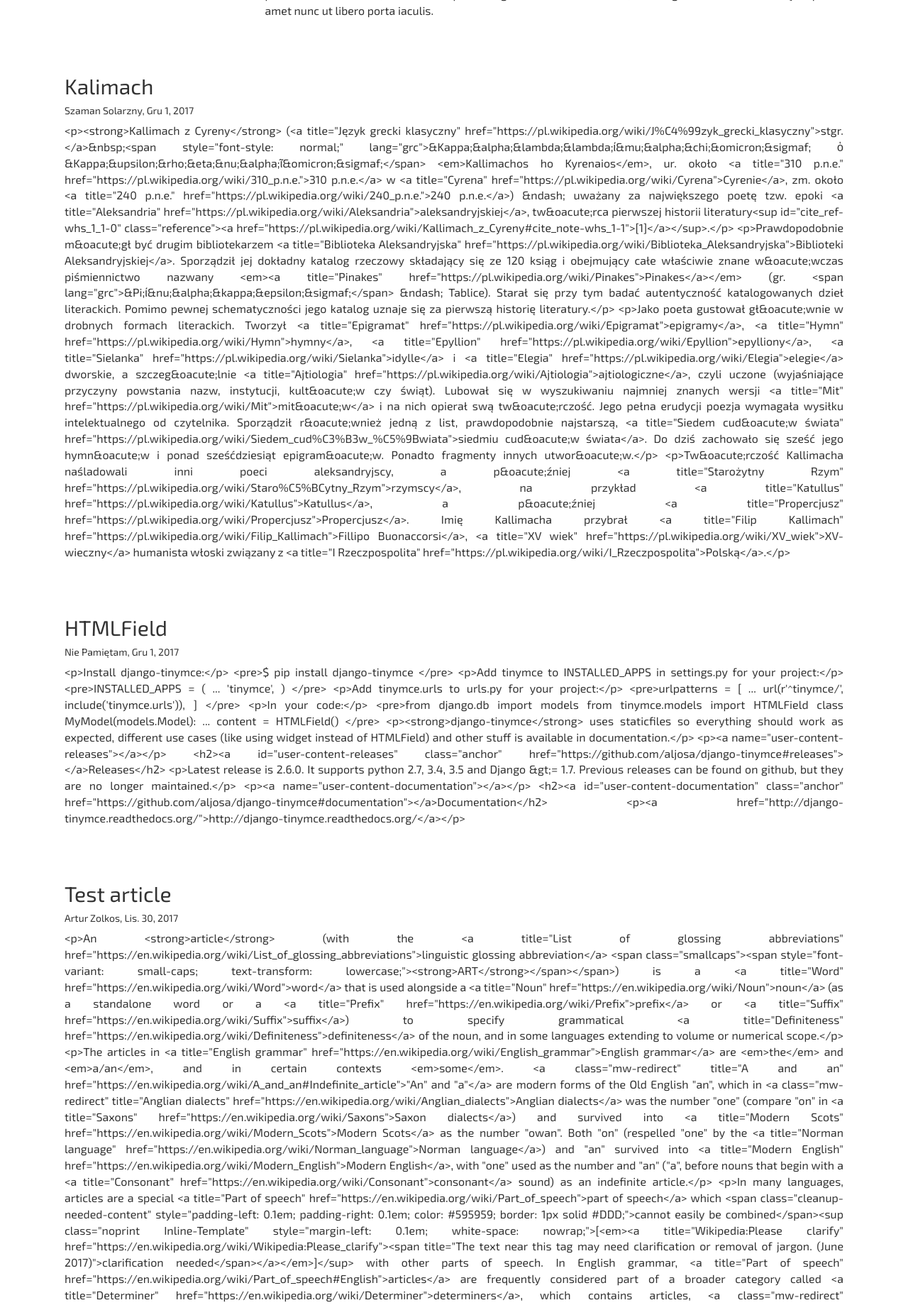
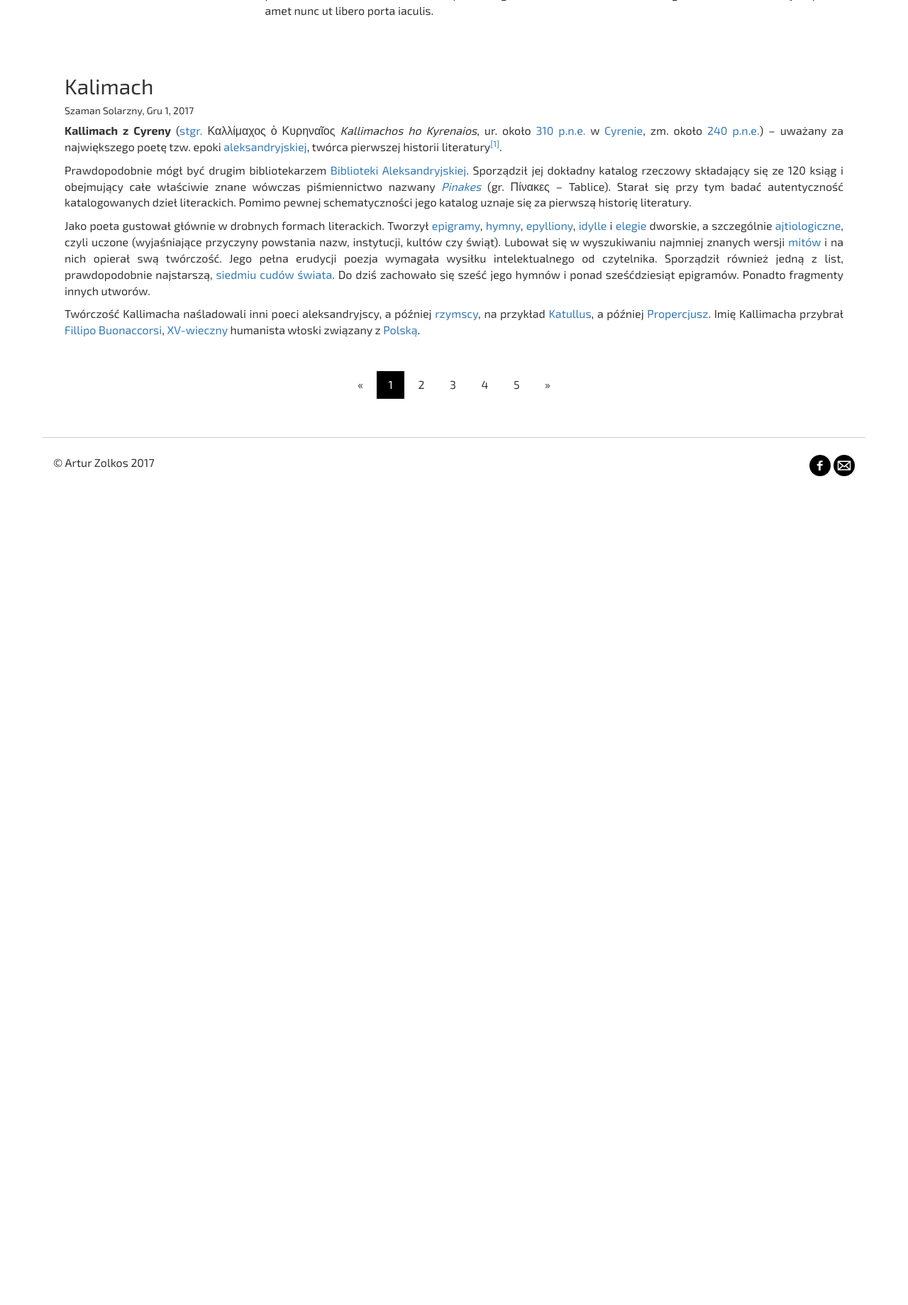
Before and after one commit to azolkos/sknase, a Django app: page /aktualnosci/ in a window 1280 px wide. Shown: the part 512-2351 px from the top of the page at 71% size. After the commit the page ends 1183 px from the top, so only its background shows below. Run offline with Django 3.2, Linux system fonts and the light colour scheme; data comes from the database, SQL or seed files in the repository; both versions use the stored data as it was after the commit; some libraries are stand-ins or nearby versions.

Commit message:
Major Update 1.12.2017

```diff
--- a/mainsite/models.py
+++ b/mainsite/models.py
@@ -2,6 +2,7 @@
 from __future__ import unicode_literals
 
 from django.db import models
+from tinymce.models import HTMLField
 
 # Create your models here.
 class author(models.Model):
@@ -78,7 +79,7 @@ class article(models.Model):
     topic = models.CharField(max_length=100)
     author_first_name = models.CharField(max_length = 30)
     author_last_name = models.CharField(max_length = 40)
-    article = models.TextField()
+    article = HTMLField()
 
     def __unicode__(self):
         return u'%s %s %s' % (self.topic, self.author_last_name, self.date)
--- a/mainsite/views.py
+++ b/mainsite/views.py
@@ -1,6 +1,7 @@
 # -*- coding: utf-8 -*-
 from __future__ import unicode_literals
 
+from django.core.paginator import Paginator, EmptyPage, PageNotAnInteger
 from django.http import HttpResponseRedirect
 from django.shortcuts import render
 from mainsite.models import book, order, user, status, orderHistory, article
@@ -66,7 +67,15 @@ def projekty(request):
     return render(request, 'projekty.html')
 
 def aktualnosci(request):
-    a = article.objects.all().order_by('-date')
+    arts = article.objects.all().order_by('-date')
+    page = request.GET.get('page', 1)
+    paginator = Paginator(arts, 1)
+    try:
+        a = paginator.page(page)
+    except PageNotAnInteger:
+        a = paginator.page(1)
+    except EmptyPage:
+        a = paginator.page(paginator.num_pages)
     return render(request, 'aktualnosci.html', locals())
 
 def recenzje(request):
--- a/sknase/settings.py
+++ b/sknase/settings.py
@@ -38,7 +38,8 @@ INSTALLED_APPS = [
     'django.contrib.sessions',
     'django.contrib.messages',
     'django.contrib.staticfiles',
-    'mainsite'
+    'mainsite',
+    'tinymce'
 ]
 
 MIDDLEWARE = [
--- a/sknase/urls.py
+++ b/sknase/urls.py
@@ -13,8 +13,9 @@ Including another URLconf
     1. Import the include() function: from django.conf.urls import url, include
     2. Add a URL to urlpatterns:  url(r'^blog/', include('blog.urls'))
 """
-from django.conf.urls import url
+from django.conf.urls import url, include
 from django.contrib import admin
+
 
 # View imports
 from mainsite.views import main_page, o_nas, biblioteka, projekty, aktualnosci, recenzje, kontakt, rezerwacja
@@ -29,4 +30,5 @@ urlpatterns = [
     url(r'^recenzje/$', recenzje),
     url(r'^kontakt/$', kontakt),
     url(r'^rezerwacja/$', rezerwacja),
+    url(r'^tinymce/', include('tinymce.urls'))
 ]
--- a/templates/aktualnosci.html
+++ b/templates/aktualnosci.html
@@ -21,8 +21,33 @@
 	<div class="w3-row w3-container" style="padding-top: 48px">
 		<h2>{{article.topic}}</h2>
 		<h5>{{article.author_first_name}} {{article.author_last_name}}, {{article.date}}</h5>
-		<p>{{article.article}}</p>
+		<p>{{article.article|safe}}</p>
 	</div>
 	{% endfor %}
 
+	{% if a.has_other_pages %}
+		<div class="w3-center" style="padding-top: 36px">
+		<div class="w3-bar">
+			{% if a.has_previous %}
+			<a href="?page={{ a.previous_page_number }}" class="w3-button w3-hover-black">&laquo;</a>
+			{% else %}
+			<a class="w3-button w3-hover-none"><span>&laquo;</span></a>
+			{% endif %}
+		{% for i in a.paginator.page_range %}
+			{% if a.number == i %}
+			<a class="w3-button w3-black w3-hover-black"><span>{{ i }} <span class="sr-only">(current)</span></span></a>
+			{% else %}
+			<a href="?page={{ i }}" class="w3-button w3-hover-black">{{ i }}</a>
+			{% endif %}
+		{% endfor %}
+			{% if a.has_next %}
+			<a href="?page={{ a.next_page_number }}" class="w3-button w3-hover-black">&raquo;</a>
+			{% else %}
+			<a class="w3-button w3-hover-none"><span>&raquo;</span></a>
+			{% endif %}
+		</div>
+		</div>
+	{% endif %}
+
+
 {% endblock %}
```
Also changed, not shown: db.sqlite3, 4 other files.
